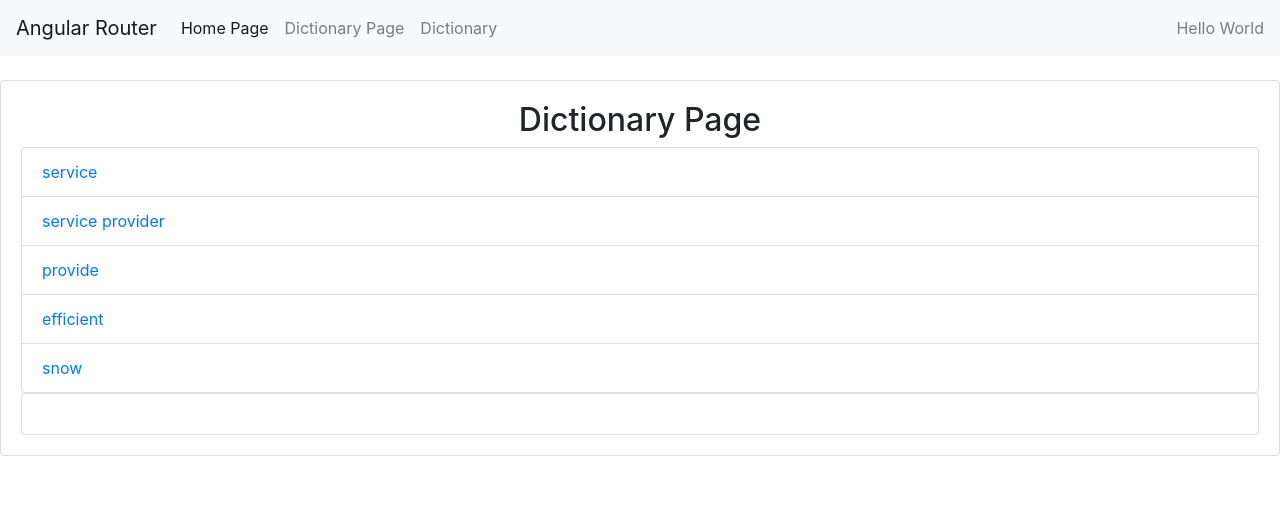
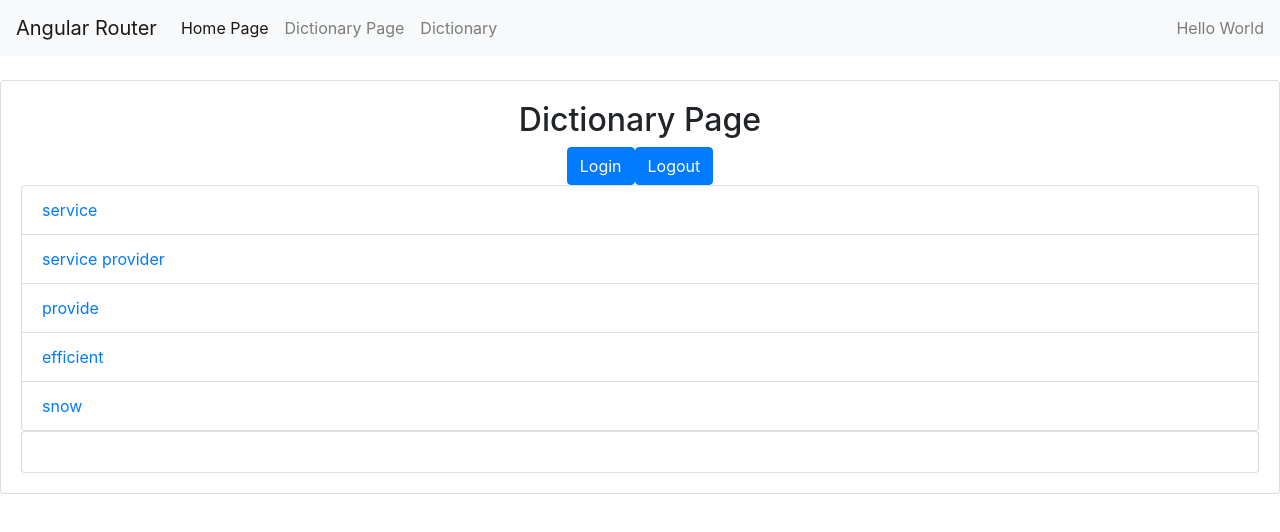
Before and after one commit to cgc0220h1/demo-angularservicerouter-demoprojects, an Angular app: page /dictionary-page in a window 1280 px wide. Shown: the top 532 px of the page. Built offline with nearby package versions, Linux system fonts and the light colour scheme.

Commit message:
Thêm phương thức cho service Thêm nút Login, Logout

```diff
--- a/src/app/dictionary-page/dictionary-page.component.html
+++ b/src/app/dictionary-page/dictionary-page.component.html
@@ -1,4 +1,9 @@
 <h2 class="text-center">Dictionary Page</h2>
+
+<div class="text-center">
+  <button class="btn btn-primary" (click)="authService.login()">Login</button>
+  <button class="btn btn-primary" (click)="authService.logout()">Logout</button>
+</div>
 
 <ul class="list-group">
   <li *ngFor="let word of listWord" class="list-group-item">
--- a/src/app/dictionary-page/dictionary-page.component.ts
+++ b/src/app/dictionary-page/dictionary-page.component.ts
@@ -1,6 +1,7 @@
 import {Component, OnInit} from '@angular/core';
 import {IWord} from '../model/IWord';
 import {DictionaryService} from '../services/dictionary.service';
+import {AuthService} from '../guard/auth.service';
 
 @Component({
   selector: 'app-dictionary-page',
@@ -10,7 +11,8 @@ import {DictionaryService} from '../services/dictionary.service';
 export class DictionaryPageComponent implements OnInit {
   listWord: IWord[] = [];
 
-  constructor(private dict: DictionaryService) {
+  constructor(private dict: DictionaryService,
+              private authService: AuthService) {
   }
 
   ngOnInit(): void {
--- a/src/app/guard/auth.guard.ts
+++ b/src/app/guard/auth.guard.ts
@@ -1,15 +1,19 @@
-import { Injectable } from '@angular/core';
-import { CanActivate, ActivatedRouteSnapshot, RouterStateSnapshot, UrlTree } from '@angular/router';
-import { Observable } from 'rxjs';
+import {Injectable} from '@angular/core';
+import {ActivatedRouteSnapshot, CanActivate, RouterStateSnapshot, UrlTree} from '@angular/router';
+import {Observable} from 'rxjs';
+import {AuthService} from './auth.service';
 
 @Injectable({
   providedIn: 'root'
 })
 export class AuthGuard implements CanActivate {
+
+  constructor(private authService: AuthService) {
+  }
+
   canActivate(
     next: ActivatedRouteSnapshot,
     state: RouterStateSnapshot): Observable<boolean | UrlTree> | Promise<boolean | UrlTree> | boolean | UrlTree {
-    return true;
+    return this.authService.isAuthenticated();
   }
-
 }
--- a/src/app/guard/auth.service.ts
+++ b/src/app/guard/auth.service.ts
@@ -4,7 +4,23 @@ import {Injectable} from '@angular/core';
   providedIn: 'root'
 })
 export class AuthService {
+  user: any;
 
   constructor() {
   }
+
+  isAuthenticated(): boolean {
+    return !!this.user;
+  }
+
+  login(): void {
+    this.user = {
+      name: 'Bob',
+      token: 'token'
+    };
+  }
+
+  logout(): void {
+    this.user = null;
+  }
 }
--- a/src/app/router/app-routing.module.ts
+++ b/src/app/router/app-routing.module.ts
@@ -4,16 +4,25 @@ import {RouterModule, Routes} from '@angular/router';
 import {DictionaryPageComponent} from '../dictionary-page/dictionary-page.component';
 import {DictionaryComponent} from '../dictionary/dictionary.component';
 import {DictionaryDetailComponent} from '../dictionary-detail/dictionary-detail.component';
+import {AuthGuard} from '../guard/auth.guard';
 
 const routes: Routes = [
   {
     path: 'dictionary-page',
     component: DictionaryPageComponent,
     children: [
-      {path: ':key', component: DictionaryDetailComponent}
+      {
+        path: ':key',
+        component: DictionaryDetailComponent,
+        canActivate: [AuthGuard]
+      }
     ]
   },
-  {path: 'dictionary', component: DictionaryComponent}];
+  {
+    path: 'dictionary',
+    component: DictionaryComponent
+  }
+];
 
 @NgModule({
   declarations: [],
```
